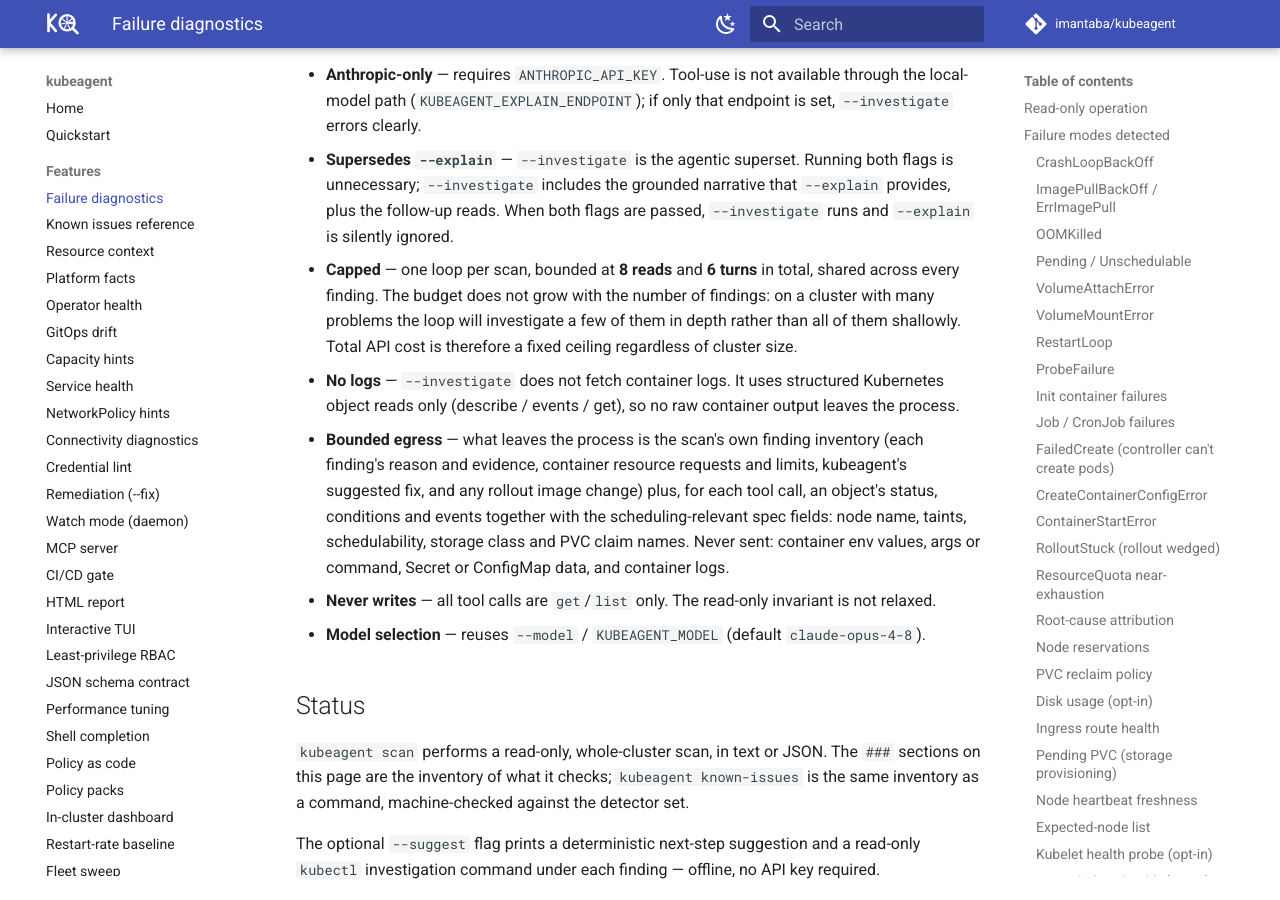
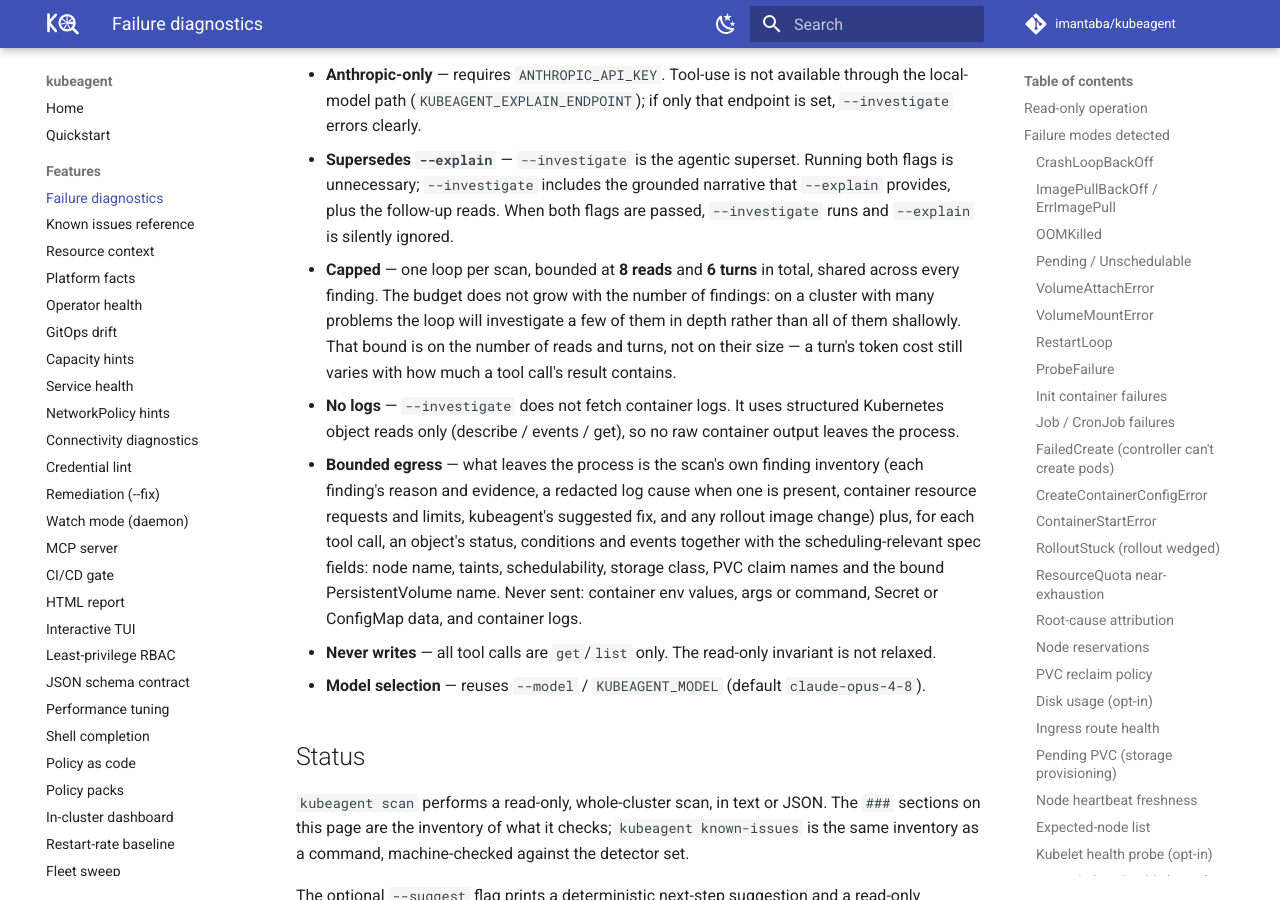
Before and after one commit to imantaba/kubeagent, an MkDocs documentation site: the page built from website/docs/features/diagnostics.md, in a window 1280 px wide and 900 px high, scrolled down 26965 px. Built offline with MkDocs 1.6.1 and Material for MkDocs 9.7.7, drawn with Linux system fonts in a browser that asks for light colours; comment, search, counter and statistics services are not loaded.

Commit message:
docs(diagnostics): narrow the investigate cost claim and egress list
maxToolCalls and maxTurns bound the count of reads and turns, not their
token size, so total API cost is not a fixed ceiling. The bounded-egress
bullet also omitted the redacted log cause findingBlock sends and the
bound PersistentVolume name describePVC sends.

Signed-off-by: imantaba <itn.taba@gmail.com>

```diff
--- a/website/docs/features/diagnostics.md
+++ b/website/docs/features/diagnostics.md
@@ -1261,18 +1261,20 @@ answer.
 - **Capped** — one loop per scan, bounded at **8 reads** and **6 turns** in
   total, shared across every finding. The budget does not grow with the
   number of findings: on a cluster with many problems the loop will
-  investigate a few of them in depth rather than all of them shallowly.
-  Total API cost is therefore a fixed ceiling regardless of cluster size.
+  investigate a few of them in depth rather than all of them shallowly. That
+  bound is on the number of reads and turns, not on their size — a turn's
+  token cost still varies with how much a tool call's result contains.
 - **No logs** — `--investigate` does not fetch container logs. It uses
   structured Kubernetes object reads only (describe / events / get), so no
   raw container output leaves the process.
 - **Bounded egress** — what leaves the process is the scan's own finding
-  inventory (each finding's reason and evidence, container resource requests
-  and limits, kubeagent's suggested fix, and any rollout image change) plus,
-  for each tool call, an object's status, conditions and events together with
-  the scheduling-relevant spec fields: node name, taints, schedulability,
-  storage class and PVC claim names. Never sent: container env values, args
-  or command, Secret or ConfigMap data, and container logs.
+  inventory (each finding's reason and evidence, a redacted log cause when
+  one is present, container resource requests and limits, kubeagent's
+  suggested fix, and any rollout image change) plus, for each tool call, an
+  object's status, conditions and events together with the scheduling-relevant
+  spec fields: node name, taints, schedulability, storage class, PVC claim
+  names and the bound PersistentVolume name. Never sent: container env
+  values, args or command, Secret or ConfigMap data, and container logs.
 - **Never writes** — all tool calls are `get`/`list` only. The read-only
   invariant is not relaxed.
 - **Model selection** — reuses `--model` / `KUBEAGENT_MODEL` (default
```
